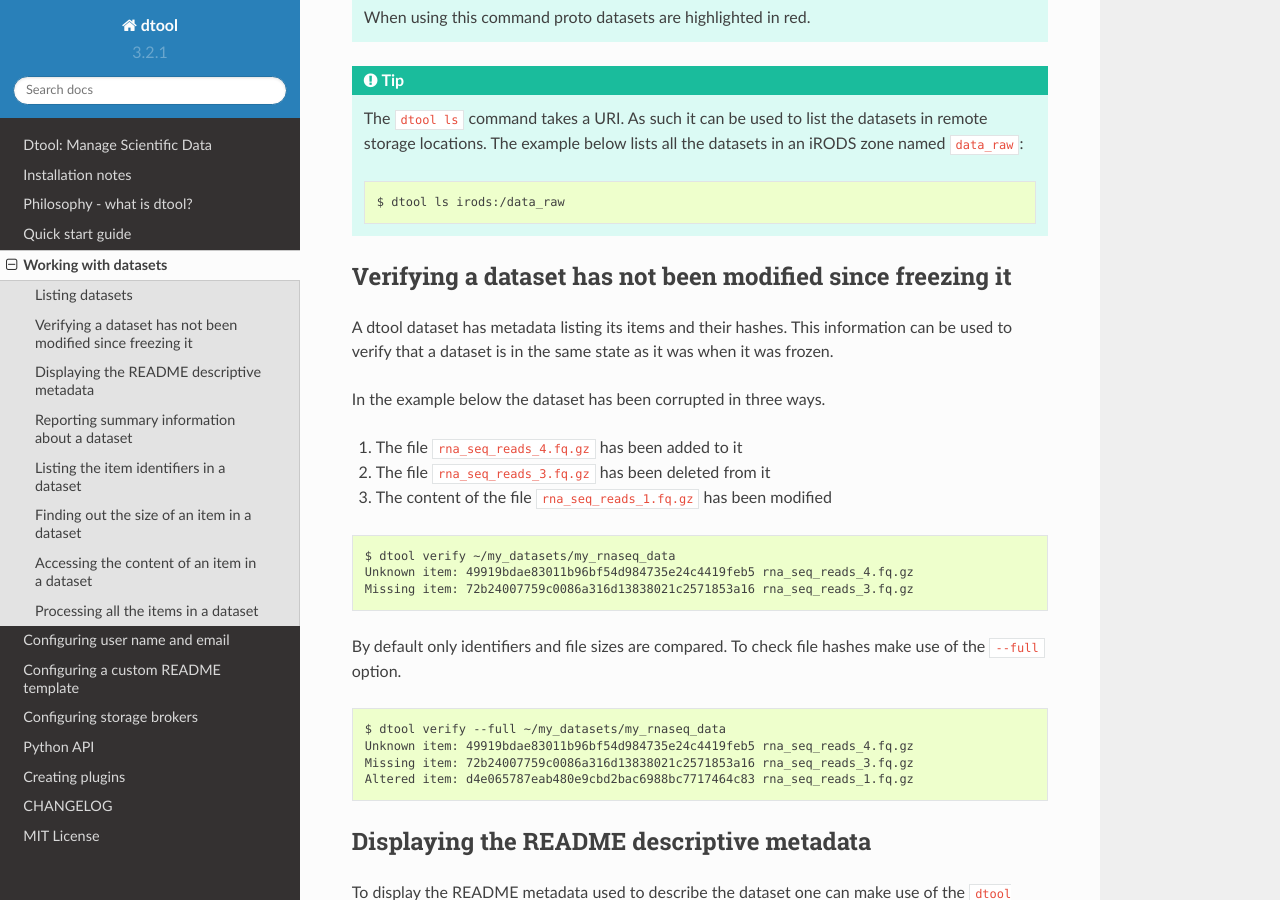
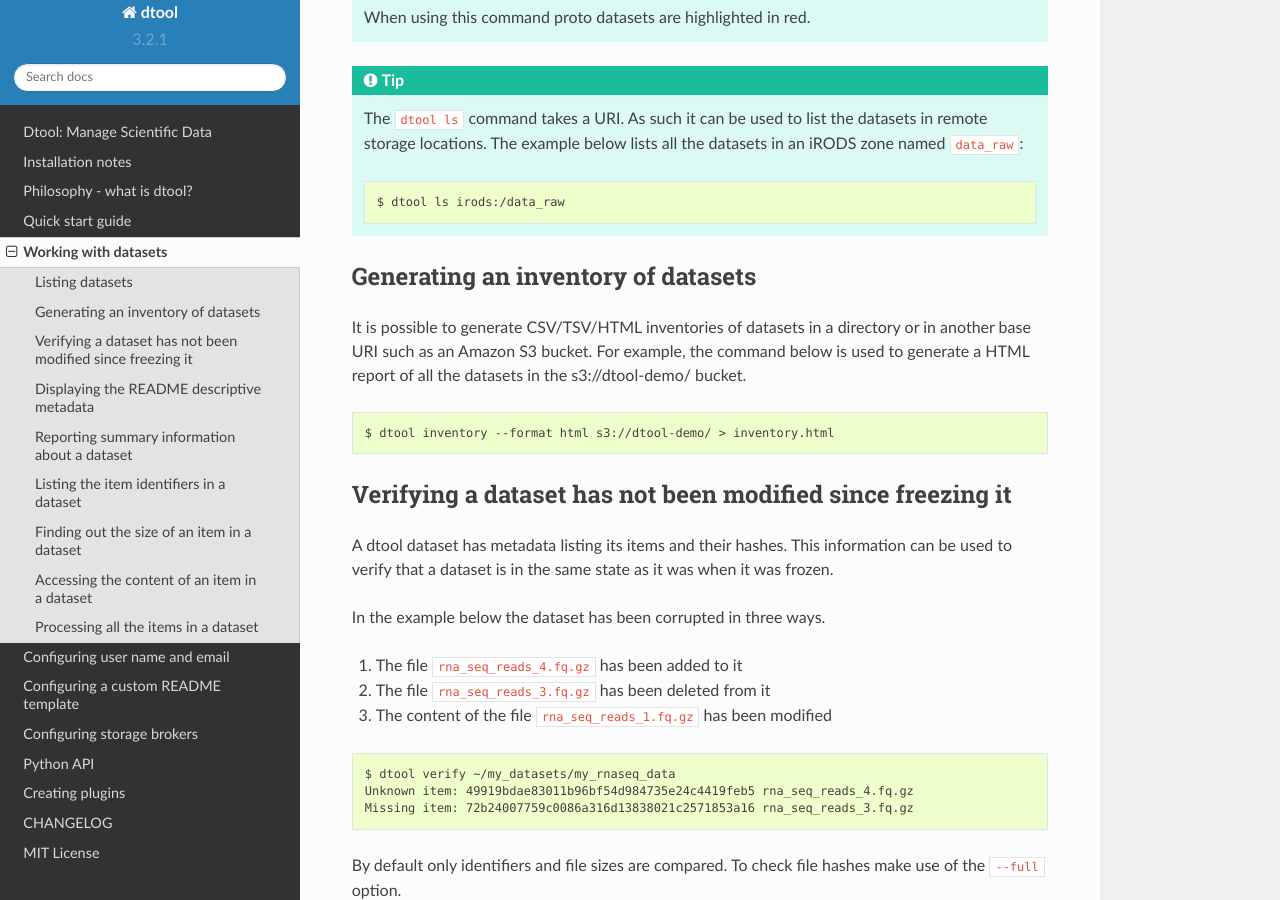
Before and after one commit to jic-dtool/dtool, a Sphinx documentation site: the page built from docs/source/working_with_datasets.rst, in a window 1280 px wide and 900 px high, scrolled down 434 px. Built offline with Sphinx 7.4.7 and the Read the Docs theme 2.0.0, drawn with Linux system fonts in a browser that asks for light colours.

Commit message:
Document the 'dtool inventory' comand

```diff
--- a/docs/source/working_with_datasets.rst
+++ b/docs/source/working_with_datasets.rst
@@ -22,6 +22,19 @@ using the ``dtool ls`` command.
          the datasets in an iRODS zone named ``data_raw``::
 
             $ dtool ls irods:/data_raw
+
+
+Generating an inventory of datasets
+-----------------------------------
+
+It is possible to generate CSV/TSV/HTML inventories of datasets in a directory
+or in another base URI such as an Amazon S3 bucket. For example, the command
+below is used to generate a HTML report of all the datasets in the
+s3://dtool-demo/ bucket.
+
+.. code-block:: none
+
+    $ dtool inventory --format html s3://dtool-demo/ > inventory.html
 
 
 Verifying a dataset has not been modified since freezing it
```
